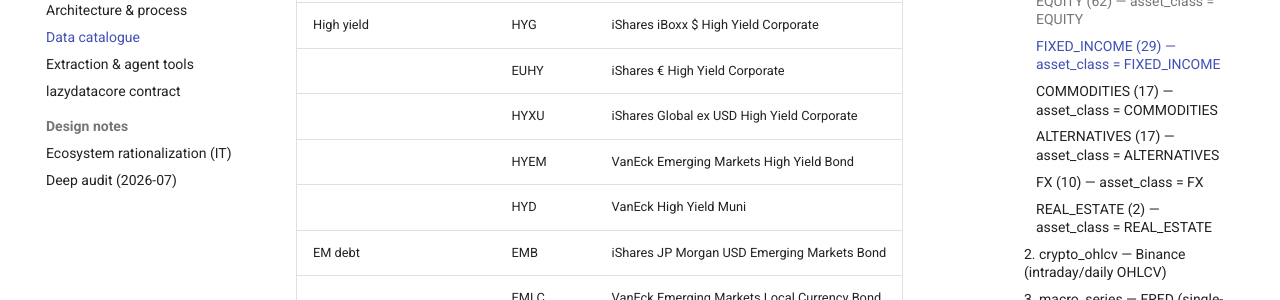
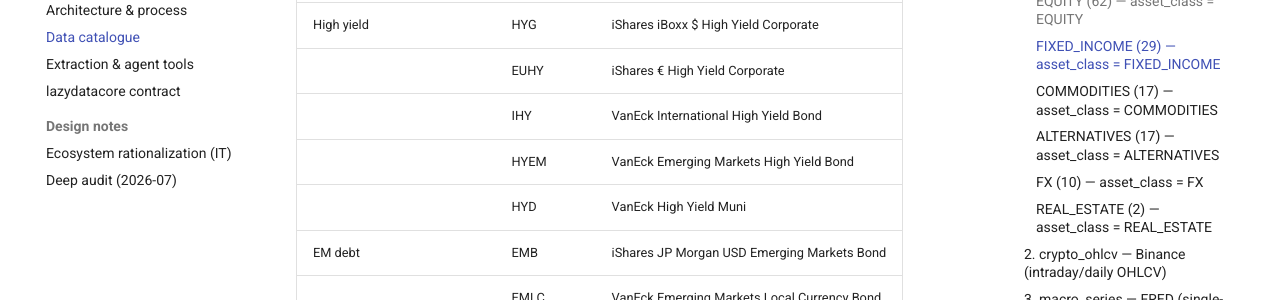
Before and after one commit to selvaz/market-data-hub, an MkDocs documentation site: the page built from docs/DATA_CATALOG.md, in a window 1280 px wide and 900 px high, scrolled down 4590 px. Shown: the part 152-452 px from the top of the window. Built offline with MkDocs 1.6.1 and Material for MkDocs 9.7.7, drawn with Linux system fonts in a browser that asks for light colours; comment, search, counter and statistics services are not loaded.

Commit message:
Replace stale HYXU with IHY

```diff
--- a/docs/DATA_CATALOG.md
+++ b/docs/DATA_CATALOG.md
@@ -119,7 +119,7 @@
 | | PICB | Invesco International Corporate Bond |
 | High yield | HYG | iShares iBoxx $ High Yield Corporate |
 | | EUHY | iShares € High Yield Corporate |
-| | HYXU | iShares Global ex USD High Yield Corporate |
+| | IHY | VanEck International High Yield Bond |
 | | HYEM | VanEck Emerging Markets High Yield Bond |
 | | HYD | VanEck High Yield Muni |
 | EM debt | EMB | iShares JP Morgan USD Emerging Markets Bond |
--- a/tickers_master.csv
+++ b/tickers_master.csv
@@ -80,7 +80,7 @@
 VCSH,USA,FIXED_INCOME,AGG,Corporate,US-IG,Short-Term,1,FIXED_INCOME,FI | US | Vanguard Short-Term Corporate
 HYG,USA,FIXED_INCOME,AGG,Corporate,US-HY,Broad,1,FIXED_INCOME,FI | US | iShares iBoxx $ High Yield Corporate
 EUHY,Europe,FIXED_INCOME,AGG,Corporate,Europe-HY,Broad,1,FIXED_INCOME,FI | Europe | iShares € High Yield Corporate
-HYXU,Global,FIXED_INCOME,AGG,Corporate,Global-HY,Ex-USD,1,FIXED_INCOME,FI | Global | iShares Global ex USD High Yield Corporate
+IHY,Global,FIXED_INCOME,BNDX,Corporate,Global-HY,Ex-US,1,FIXED_INCOME,FI | Global ex-US | VanEck International High Yield Bond
 EMB,Emerging Markets,FIXED_INCOME,AGG,Emerging,EM-Sovereign,Hard-Currency,1,FIXED_INCOME,FI | EM | iShares JP Morgan USD Emerging Markets Bond
 EMLC,Emerging Markets,FIXED_INCOME,AGG,Emerging,EM-Sovereign,Local-Currency,1,FIXED_INCOME,FI | EM | VanEck Emerging Markets Local Currency Bond
 CEMB,Emerging Markets,FIXED_INCOME,AGG,Emerging,EM-Corporate,Hard-Currency,1,FIXED_INCOME,FI | EM | iShares Emerging Markets Corporate Bond
```
Also changed, not shown: docs/quickstart.md (+1 -1 lines), 2 other files.
